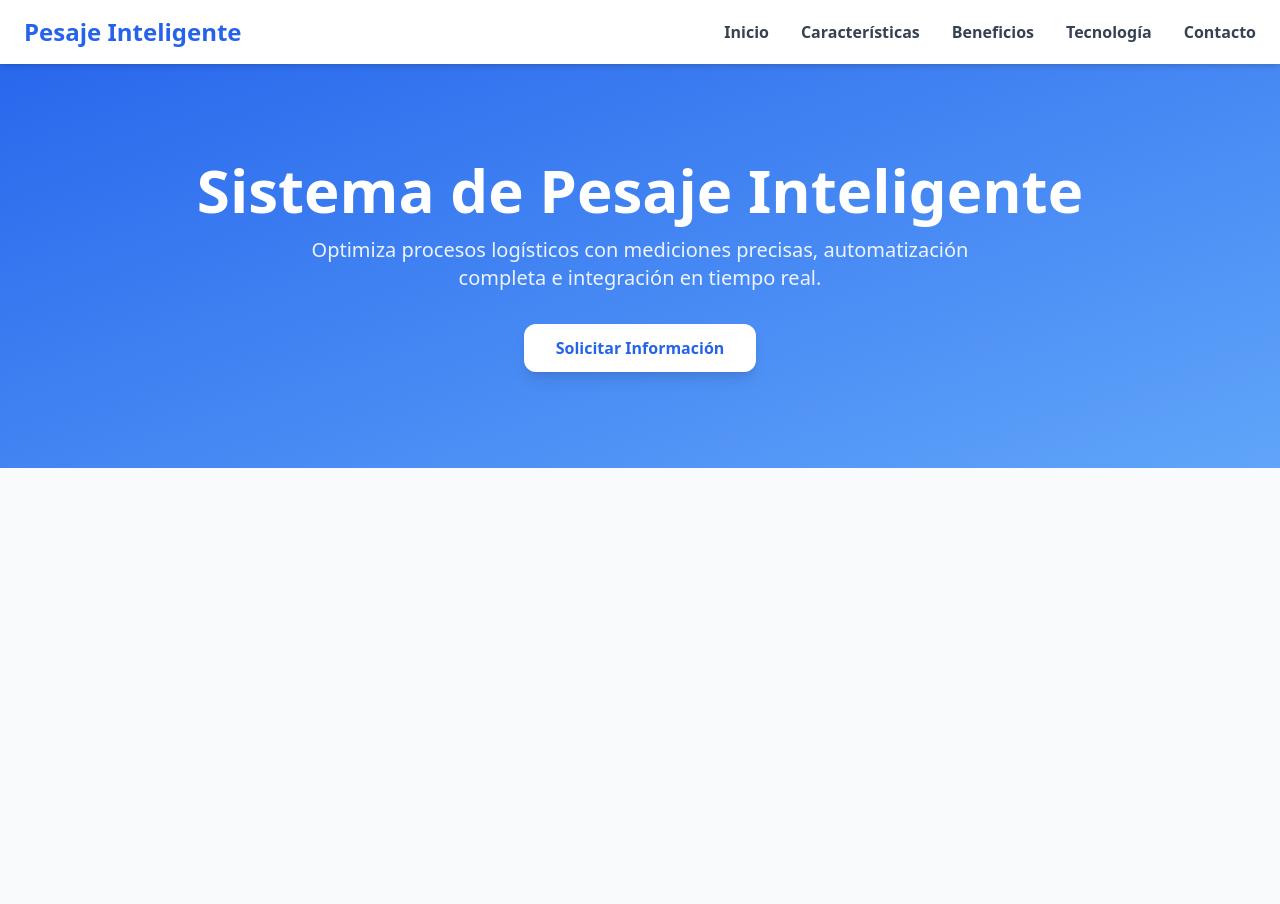
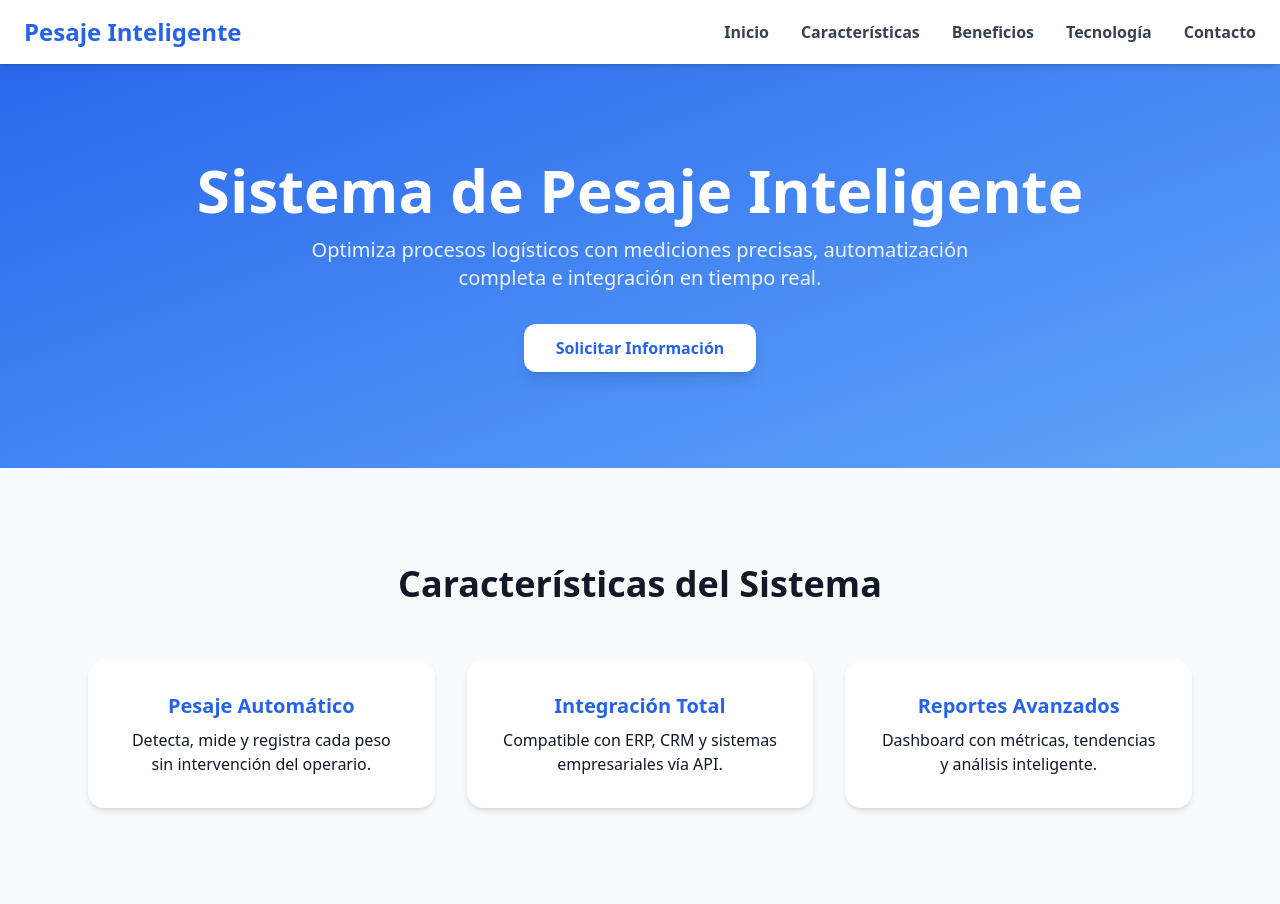
Before and after one commit to JaviOsorio/landing-page, a plain HTML site: page index.html in a window 1280 px wide. Before the commit the page ends 800 px from the top, so only its background shows below. Drawn offline with nearby package versions, Linux system fonts and the light colour scheme.

Commit message:
2. Historia de Usuario – Sección Características

```diff
--- a/index.html
+++ b/index.html
@@ -29,5 +29,23 @@
     <a href="#contacto" class="inline-block mt-8 bg-white text-blue-600 font-semibold px-8 py-3 rounded-xl shadow-lg hover:bg-gray-100 transition">Solicitar Información</a>
   </section>
 
+	<!-- Características -->
+  <section id="caracteristicas" class="max-w-6xl mx-auto py-24 px-6">
+    <h2 class="text-3xl md:text-4xl text-center font-bold mb-14">Características del Sistema</h2>
+    <div class="grid md:grid-cols-3 gap-8">
+      <div class="bg-white p-8 rounded-2xl shadow-md text-center">
+        <h3 class="text-xl font-bold text-blue-600 mb-2">Pesaje Automático</h3>
+        <p>Detecta, mide y registra cada peso sin intervención del operario.</p>
+      </div>
+      <div class="bg-white p-8 rounded-2xl shadow-md text-center">
+        <h3 class="text-xl font-bold text-blue-600 mb-2">Integración Total</h3>
+        <p>Compatible con ERP, CRM y sistemas empresariales vía API.</p>
+      </div>
+      <div class="bg-white p-8 rounded-2xl shadow-md text-center">
+        <h3 class="text-xl font-bold text-blue-600 mb-2">Reportes Avanzados</h3>
+        <p>Dashboard con métricas, tendencias y análisis inteligente.</p>
+      </div>
+    </div>
+  </section>
 </body>
 </html>
```
